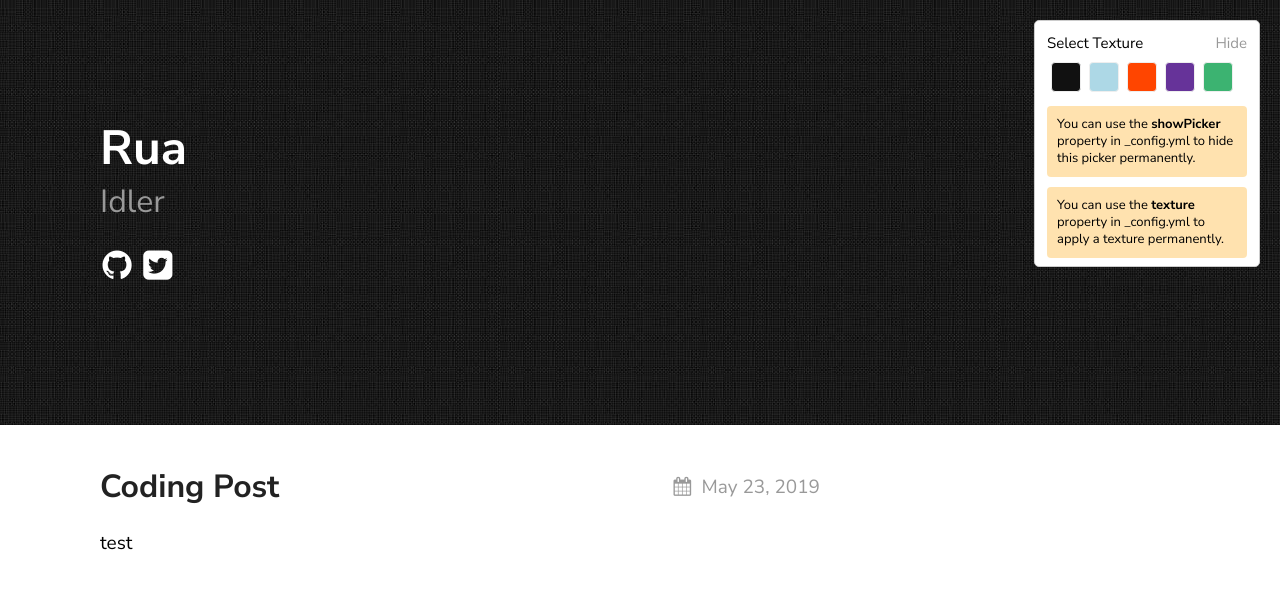
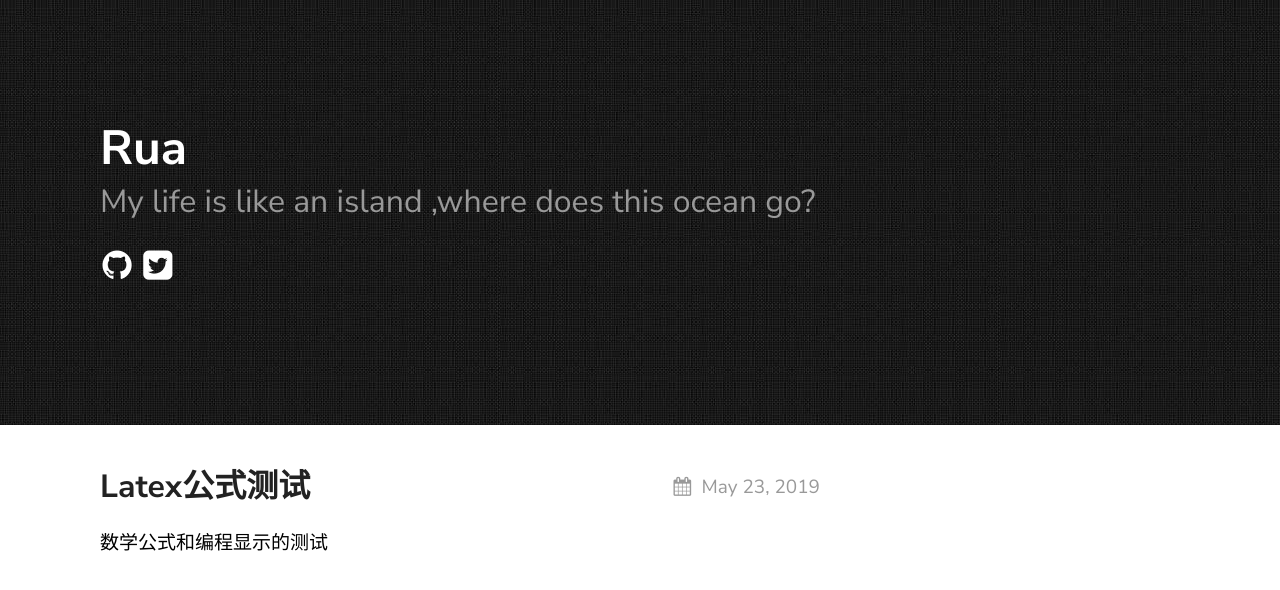
Before and after one commit to niedabao1/niedabao1.github.io, a Jekyll site: the page built from index.md, in a window 1280 px wide. Shown: the top 590 px of the page. Built offline with Jekyll 4.4.1, drawn with Linux system fonts in a browser that asks for light colours.

````diff
--- a/_config.yml
+++ b/_config.yml
@@ -2,7 +2,7 @@ title: Texture Theme
 author: GitHub User
 email: your-email@domain.com
 description: > # this means to ignore newlines until "show_exerpts:"
- My life is like an island ,where does this ocean go?
+
 show_excerpts: true # set to true to show excerpts on the homepage
 baseurl: /rua_awesome_blog
 
@@ -14,11 +14,11 @@ sass:
 permalink: /posts/:title/
 texture:
   title: Rua
-  tagline: Idler
+  tagline: My life is like an island ,where does this ocean go?
   date_format: "%b %-d, %Y"
   style: black
-  showNav: false
-  showPicker: true
+  showNav: true
+  showPicker: false #改变背景颜色的控件
 
   # generate social links in footer
   social_links:
--- a/_posts/2019-06-30-coding-post.markdown
+++ b/_posts/2019-06-30-coding-post.markdown
@@ -1,11 +1,11 @@
 ---
 layout: post
-title:  "Coding Post"
-description: An example post which shows code rendering.
+title:  "Latex公式测试"
+description:
 date:   2019-05-23 21:03:36 +0530
-categories: Javascript NodeJS
+categories: test
 ---
-test
+数学公式和编程显示的测试
 
 ```javascript
 const express = require('express')
````
